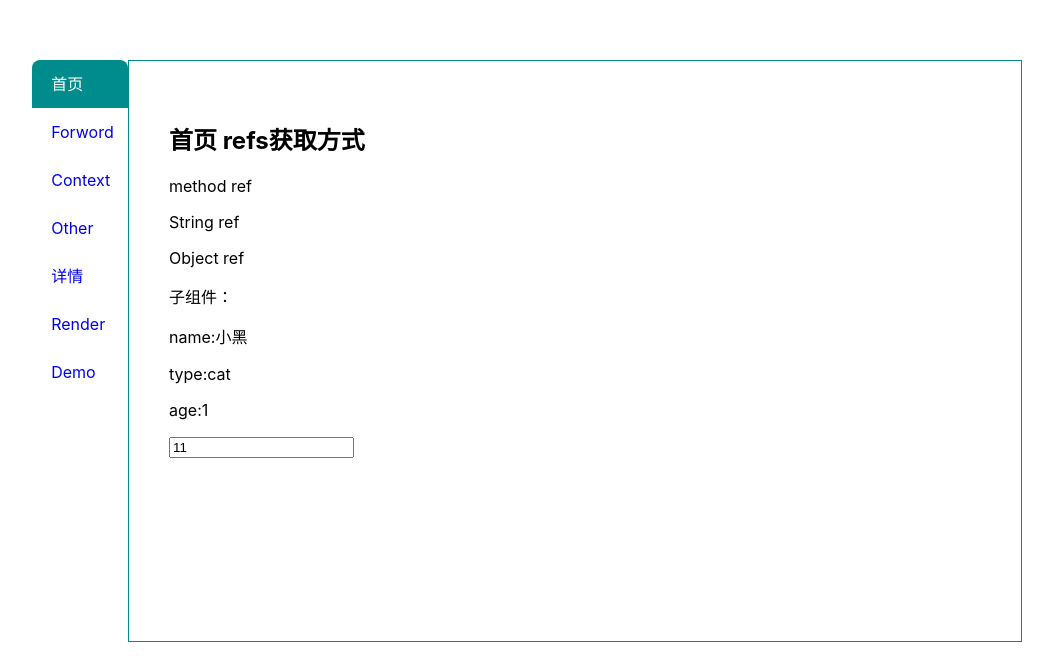
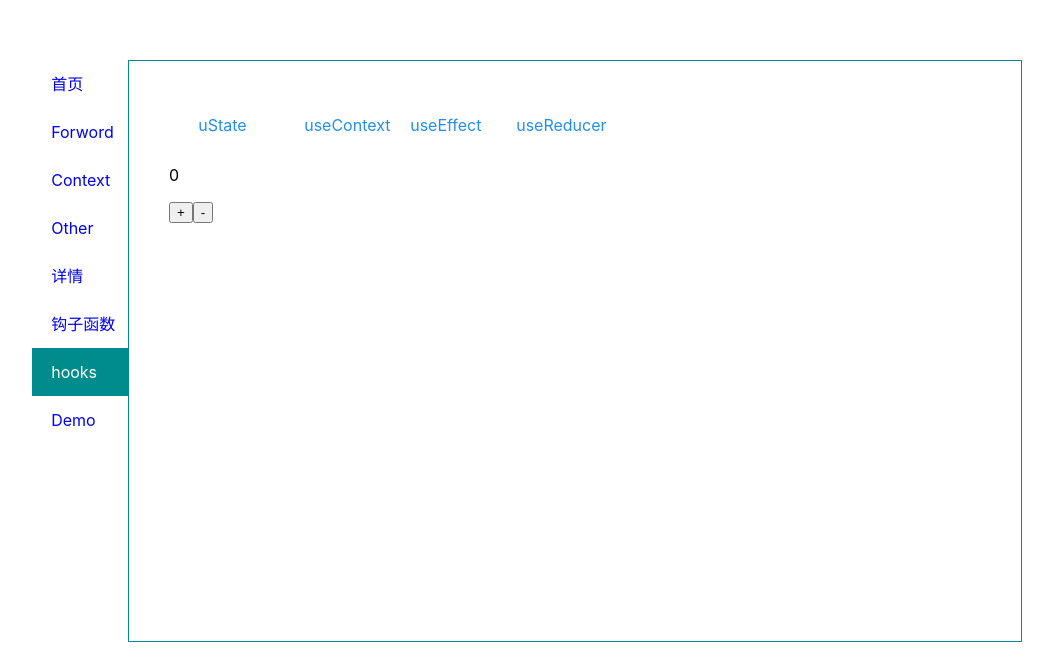
Before and after one commit to aetny/reactCC, a React app: page /#/hooks/uState in a window 1280 px wide. Before the commit this address led to /#/home. Shown: the part 140-800 px from the top of the page, without its empty margins (118-1171 px from the left). Built offline with nearby package versions, Linux system fonts and the light colour scheme.

Commit message:
hooks 暂时实现了useState

```diff
--- a/src/App.js
+++ b/src/App.js
@@ -7,6 +7,7 @@ import Context from './components/Context/index';
 import Forward from './components/Forward/index';
 import Other from './components/Other';
 import Info from './components/Info';
+import Hooks from './components/Hooks';
 import Render from './components/Render/index';
 import Demo from './components/Demo/index';
 class App extends Component{
@@ -23,7 +24,8 @@ class App extends Component{
             <li><NavLink to="/context">Context</NavLink></li>
             <li><NavLink to="/other">Other</NavLink></li>
             <li><NavLink to="/info">详情</NavLink></li>
-            <li><NavLink to="/render">Render</NavLink></li>
+            <li><NavLink to="/render">钩子函数</NavLink></li>
+            <li><NavLink to="/hooks">hooks</NavLink></li>
             <li><NavLink to="/demo">Demo</NavLink></li>
           </ul>
         </div>
@@ -36,6 +38,7 @@ class App extends Component{
             <Route path="/other" component={Other}></Route>
             <Route path="/info" component={Info}></Route>
             <Route path="/render" component={Render}></Route>
+            <Route path="/hooks" component={Hooks}></Route>
             <Route path="/demo" component={Demo}></Route>
             <Redirect to="/home"></Redirect>
           </Switch>
--- /dev/null
+++ b/src/components/Hooks/components/UContext.js
@@ -0,0 +1,5 @@
+import {Component} from 'react';
+
+export default function useContext(){
+
+};
--- /dev/null
+++ b/src/components/Hooks/components/UEffect.js
@@ -0,0 +1,5 @@
+import {Component} from 'react';
+
+export default function useEffect(){
+
+};
--- /dev/null
+++ b/src/components/Hooks/components/UReducer.js
@@ -0,0 +1,5 @@
+import {Component} from 'react';
+
+export default function useReducer(){
+
+};
--- /dev/null
+++ b/src/components/Hooks/components/UState.js
@@ -0,0 +1,12 @@
+import React,{ useState } from "react";
+ const UState = ()=>{
+  const [count,setCount] = useState(0);
+  return (
+    <div>
+      <p>{count}</p>
+      <button onClick={() => setCount(count+1)}>+</button>
+      <button onClick={() => setCount(count-1)}>-</button>
+    </div>
+  )
+};
+export default UState
--- /dev/null
+++ b/src/components/Hooks/index.js
@@ -0,0 +1,46 @@
+import {Component} from 'react';
+import {Router,Route,Link,IndexRoute,Redirect,Switch } from 'react-router-dom';
+
+import UState from './components/UState';
+import UContext from './components/UContext';
+import UEffect from './components/UEffect';
+import UReducer from './components/UReducer';
+// 纯函数组件没有状态
+// 没有生命周期
+// 没有this
+// hooks 钩子 这才是react钩子函数
+// 写成纯函数组件需要使用别的功能通过钩子 勾进来！！！
+// useState useContext useEffect useReducer
+class hooks extends Component{
+  constructor(){
+    super();
+    this.state = {
+      arr:[
+        {id:1,value:'uState',path:'/hooks/uState',component:UState},
+        {id:2,value:'useContext',path:'/hooks/uContext',component:UContext},
+        {id:3,value:'useEffect',path:'/hooks/uEffect',component:UEffect},
+        {id:4,value:'useReducer',path:'/hooks/uReducer',component:UReducer},
+      ],
+    }
+  }
+  //函数组件 有没有状态
+  render(){
+    let {arr} = this.state;
+    return (
+      <div>
+        <ul style={{display:'inline'}}>
+          {arr && arr.map((item)=>(<li style={{float:'left'}} key={item.id}>
+            <Link style={{color:'#248feb'}} to={item.path}>{item.value}</Link>
+            </li>))}
+        </ul>
+        <div style={{overflow:'hidden',width:'100%'}}>
+          <Switch>
+            {arr && arr.map(item=>(<Route path={item.path} key={item.id} component={item.component}></Route>))}
+            {/* <Redirect to="/other/hooks/:id"></Redirect> */}
+          </Switch>
+        </div>
+      </div>
+    )
+  }
+}
+export default hooks;
```
Also changed, not shown: src/components/Hooks/MessageDetail.js (added, +21 -0 lines).
